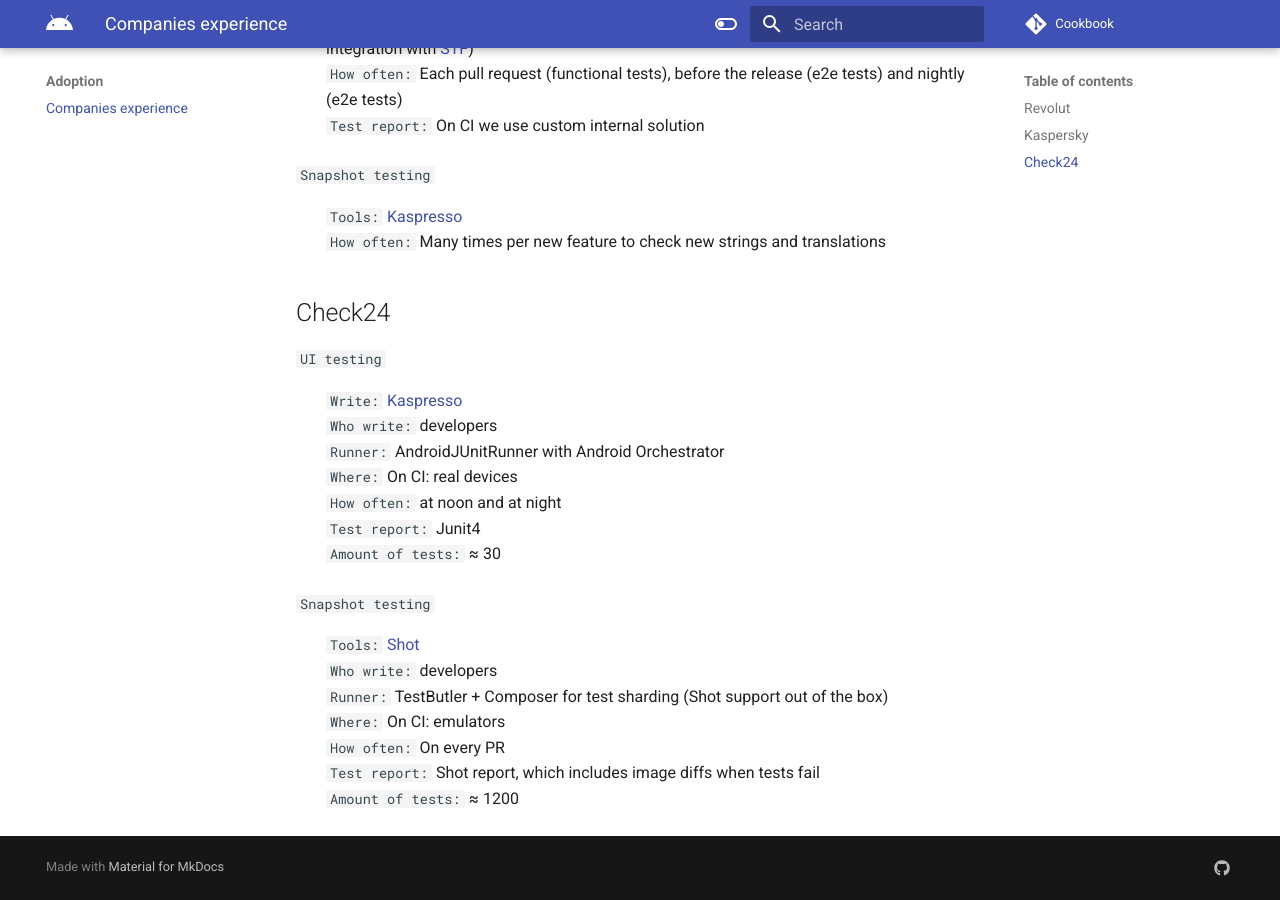
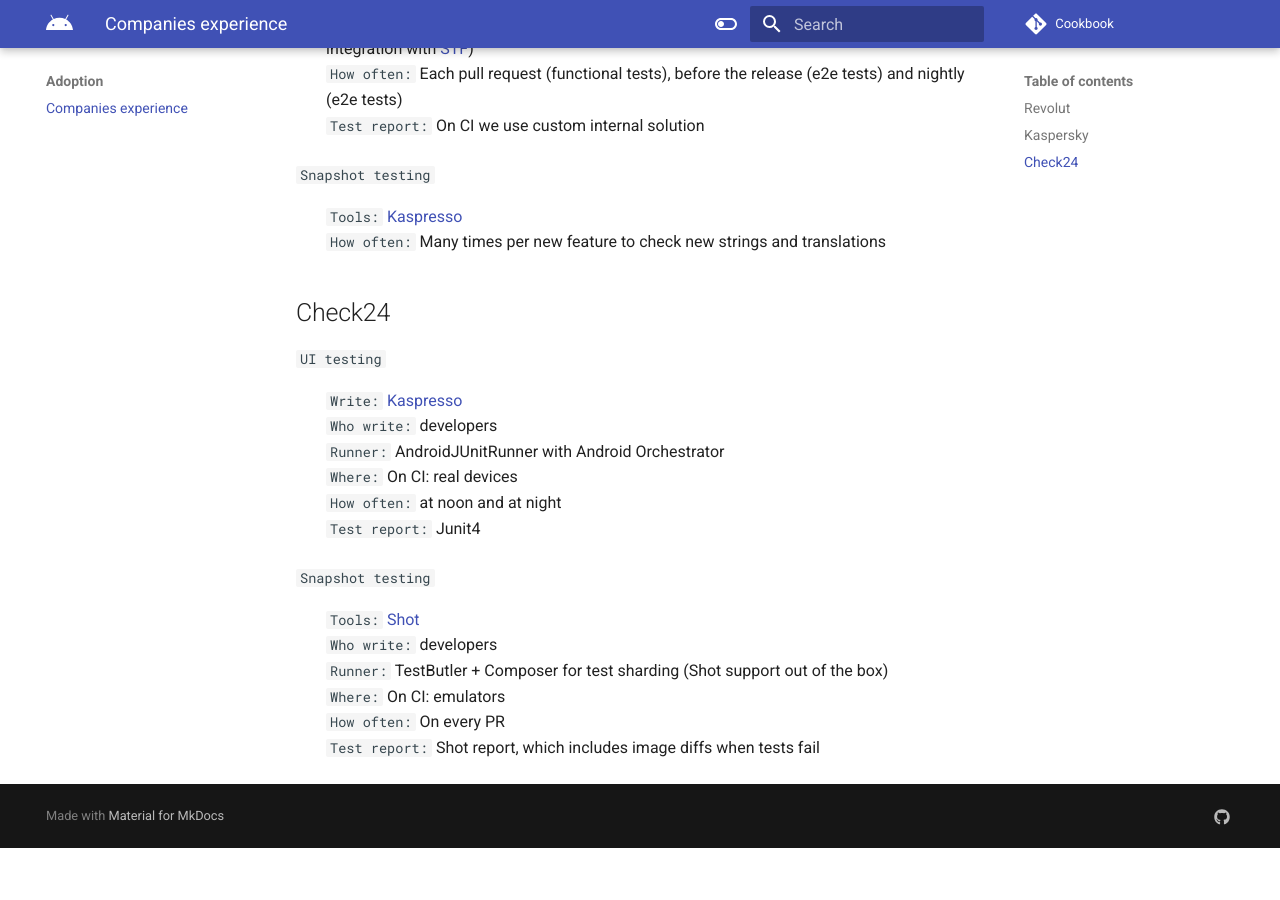
Before and after one commit to android-ui-testing/Cookbook, an MkDocs documentation site: the page built from docs/content/adoption/companies_experience.md, in a window 1280 px wide and 900 px high, scrolled down 1124 px. Built offline with MkDocs 1.6.1 and Material for MkDocs 9.7.7, drawn with Linux system fonts in a browser that asks for light colours; comment, search, counter and statistics services are not loaded; after the commit the page ends 1972 px from its top, so only the background shows below that.

Commit message:
Update companies_experience.md
Remove amount of tests from working experience

```diff
--- a/docs/content/adoption/companies_experience.md
+++ b/docs/content/adoption/companies_experience.md
@@ -63,7 +63,6 @@
 `Where:` On CI: real devices <br>
 `How often:` at noon and at night <br>
 `Test report:` Junit4 <br>
-`Amount of tests:` ≈ 30 <br>
 
 `Snapshot testing`
 
@@ -73,4 +72,3 @@
 `Where:` On CI: emulators <br>
 `How often:` On every PR <br>
 `Test report:` Shot report, which includes image diffs when tests fail <br>
-`Amount of tests:` ≈ 1200 <br>
```
